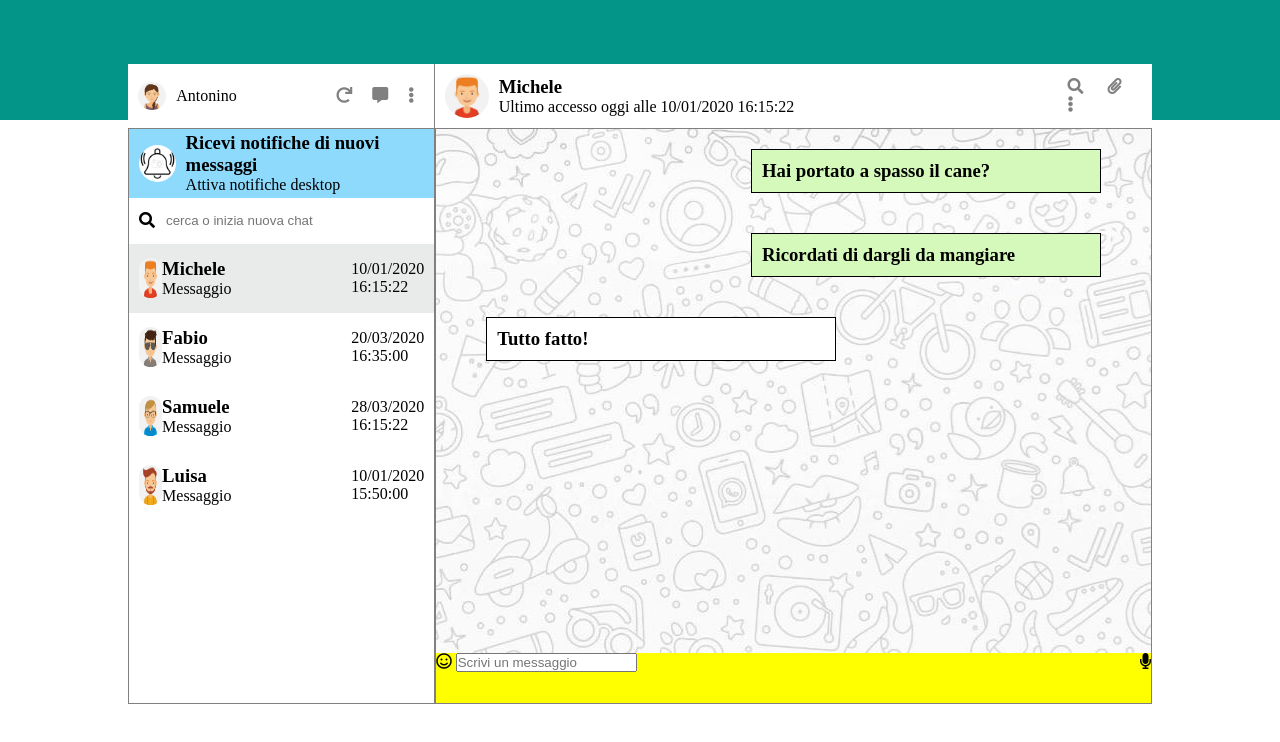
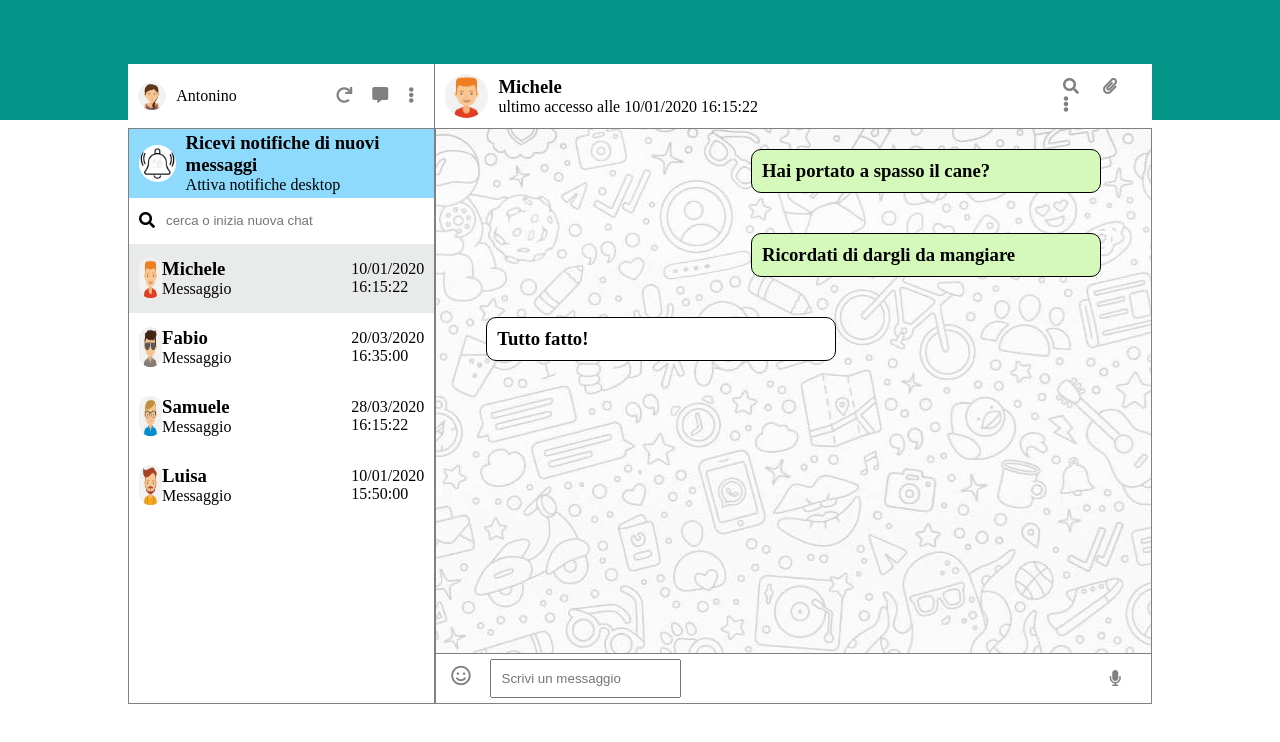
Before and after one commit to Antoniok2/vue-boolzapp, a plain HTML site: page index.html in a window 1280 px wide. Drawn offline with nearby package versions, Linux system fonts and the light colour scheme.

Commit message:
non riesco ainserire il messaggio

```diff
--- a/css/style.css
+++ b/css/style.css
@@ -201,6 +201,7 @@
 
 .conversation .conversazione_aperta .mittente_chat div> h3 {
     border: 1px solid black;
+    border-radius: 10px;
     width: 350px;
     margin: 20px 50px;
     padding: 10px;
@@ -218,6 +219,7 @@
     margin: 20px 50px;
     padding: 10px;
     background-color: #d5f9ba;
+    border-radius: 10px;
 }
 
 .conversation .write_text {
@@ -225,11 +227,37 @@
     bottom: 0;
     width: 100%;
     height: 50px;
-    background-color: yellow;
+    background-color: white;
+    border-top: 1px solid grey;
     z-index: 999;
 }
 
 .conversation .write_text> div {
     display: flex;
     justify-content: space-between;
+    align-items: center;
+    height: 100%;
 }
+
+.emoj_barratext {
+    width: 90%;
+}
+
+.microfono {
+    width: 10%;
+    text-align: center;
+    color: grey;
+}
+
+.emoj_barratext span {
+    margin: 0 15px;
+    font-size: 20px;
+    color: grey;
+}
+
+.emoj_barratext input {
+    padding-top: 10px;
+    padding-bottom: 10px;
+    padding-left: 10px;
+
+}
--- a/index.html
+++ b/index.html
@@ -32,10 +32,10 @@
                 <!-- BARRA DI NAVIGAZIONE DX -->
                 <div class="right_navbar">
                     <div class="destinatario">
-                        <img src="img/avatar_1.jpg" alt="avatar_1">
-                        <div class="destinatary_info">
-                            <h3>Michele</h3>
-                            <span>Ultimo accesso oggi alle 10/01/2020 16:15:22</span>
+                        <img :src="contacts[activeClass].avatar" alt="avatar_1">
+                        <div class="destinatary_info" >
+                            <h3>{{contacts[activeClass].name}}</h3>
+                            <span>ultimo accesso alle 10/01/2020 16:15:22</span>
                         </div>
                     </div>
                     <div class="option_chat">
@@ -93,7 +93,7 @@
                         <div>
                             <div class="emoj_barratext">
                                 <span><i class="far fa-smile"></i></span>
-                                <input type="text" placeholder="Scrivi un messaggio">
+                                <input @keydown.enter="addMex(i)" v-model="newContact[0].newMessages.text" type="text" placeholder="Scrivi un messaggio">
                             </div>
                             <div class="microfono">
                                 <span><i class="fas fa-microphone"></i></span>
--- a/js/main.js
+++ b/js/main.js
@@ -2,6 +2,18 @@ var boolzapp = new Vue({
     el: '#container',
     data: {
         activeClass: 0,
+        newContact: [
+            {
+            newMessages:[
+            {
+                date: 'accesso alle',
+                text: '',
+                status: 'destinatario_chat'
+            }
+            ],
+
+        },
+        ],
         contacts: [
             {
                     name: 'Michele',
@@ -91,6 +103,10 @@ var boolzapp = new Vue({
     methods: {
         openChat: function(i){
             this.activeClass = i
+        },
+        addMex: function(i){
+            this.activeClass = i
+            this.contacts[this.activeClass].messages.push(this.newContact[this.activeClass].newMessages)
         }
     }
 });
```
